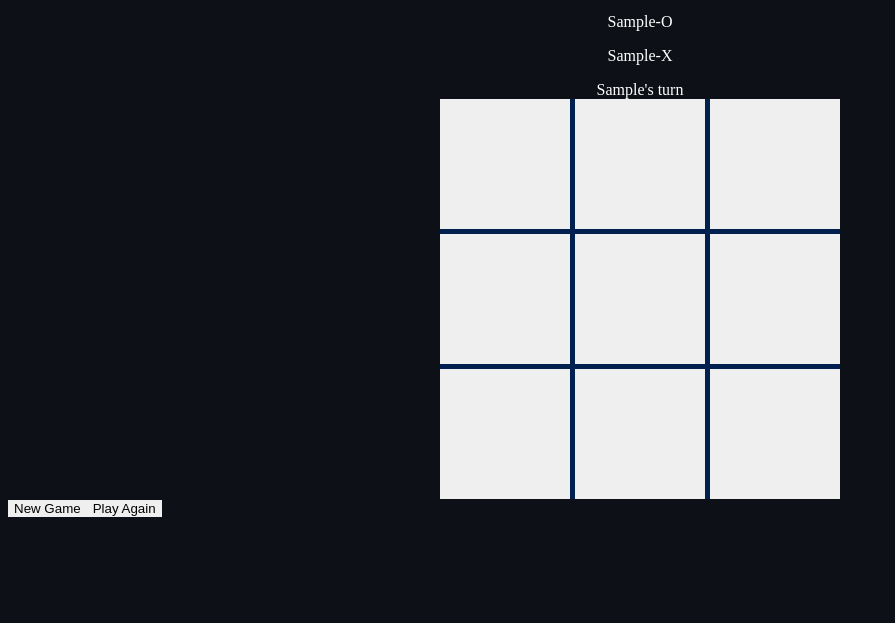
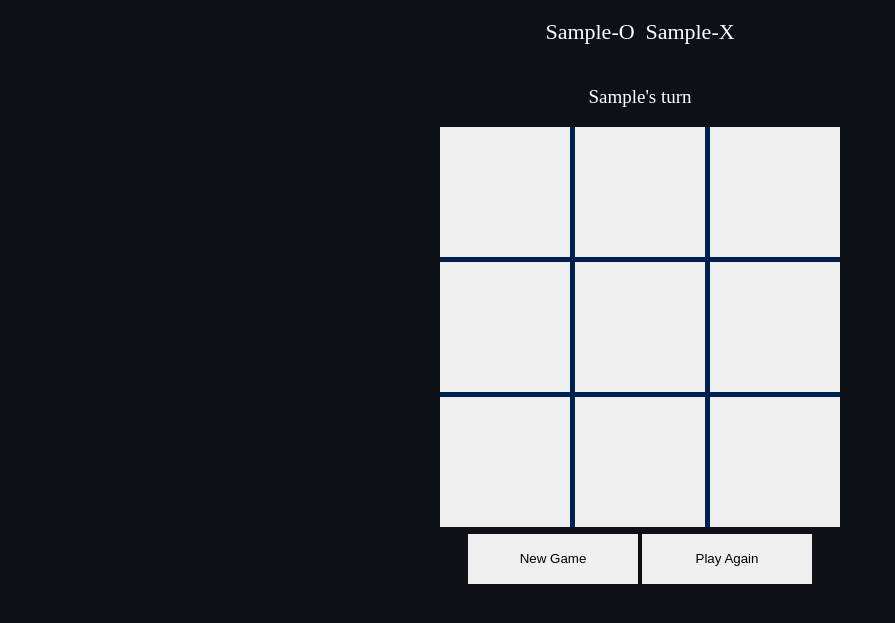
Before and after one commit to Tibarek/tic-tac-toe, a plain HTML site: page index.html in a window 1280 px wide. Both pictures are taken after typing "Sample", "Sample" into the empty fields and a click on the button "Play". Shown: the part 103-726 px from the top of the page, without its empty margins (0-895 px from the left). Drawn offline with Linux system fonts and the light colour scheme.

Commit message:
change style for restart and start button

```diff
--- a/index.html
+++ b/index.html
@@ -11,9 +11,11 @@
       <h1>Tic Tac Toe</h1>
       <div class="player-name">
       </div>
-      <p class="player1-p"></p>
-      <p class="player2-p"></p>
-      <div class="playerTurn"></div>
+      <div class="players">
+        <p class="player1-p"></p>
+        <p class="player2-p"></p>
+      </div>
+      <p class="playerTurn"></p>
       <div class="board"></div>
     </div>
     <div class="game-btns">
--- a/style.css
+++ b/style.css
@@ -65,3 +65,27 @@ input {
 form button {
   padding: 10px;
 }
+
+.players {
+  display: grid;
+  grid-template-columns: 100px 100px;
+  justify-content: center;
+  font-size: 22px;
+}
+
+.playerTurn {
+  font-size: 19px;
+}
+
+.game-btns {
+  display: flex;
+  justify-content: center;
+  margin-top: 5px;
+}
+
+.game-btns button{
+  padding: 5px;
+  margin: 2px;
+  width: 170px;
+  height: 50px;
+}
```
